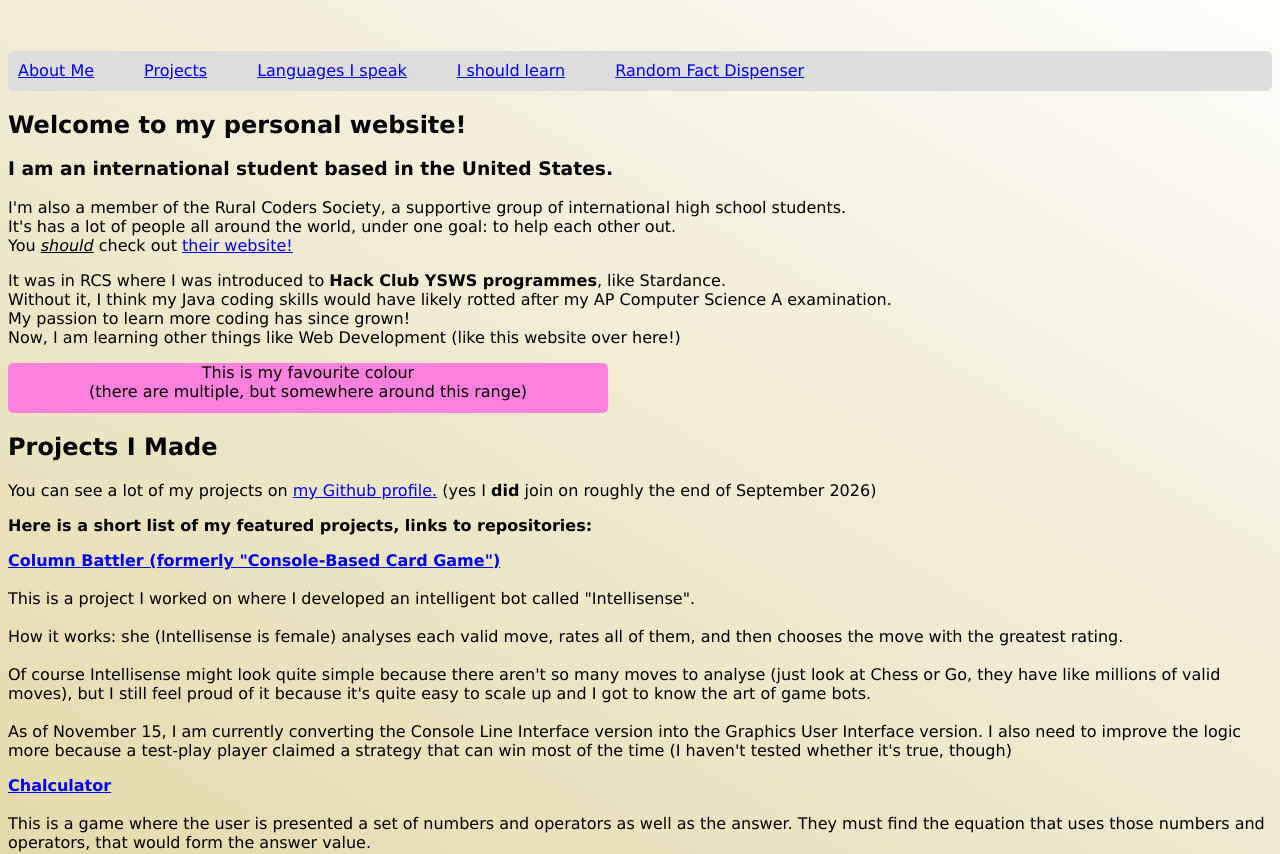
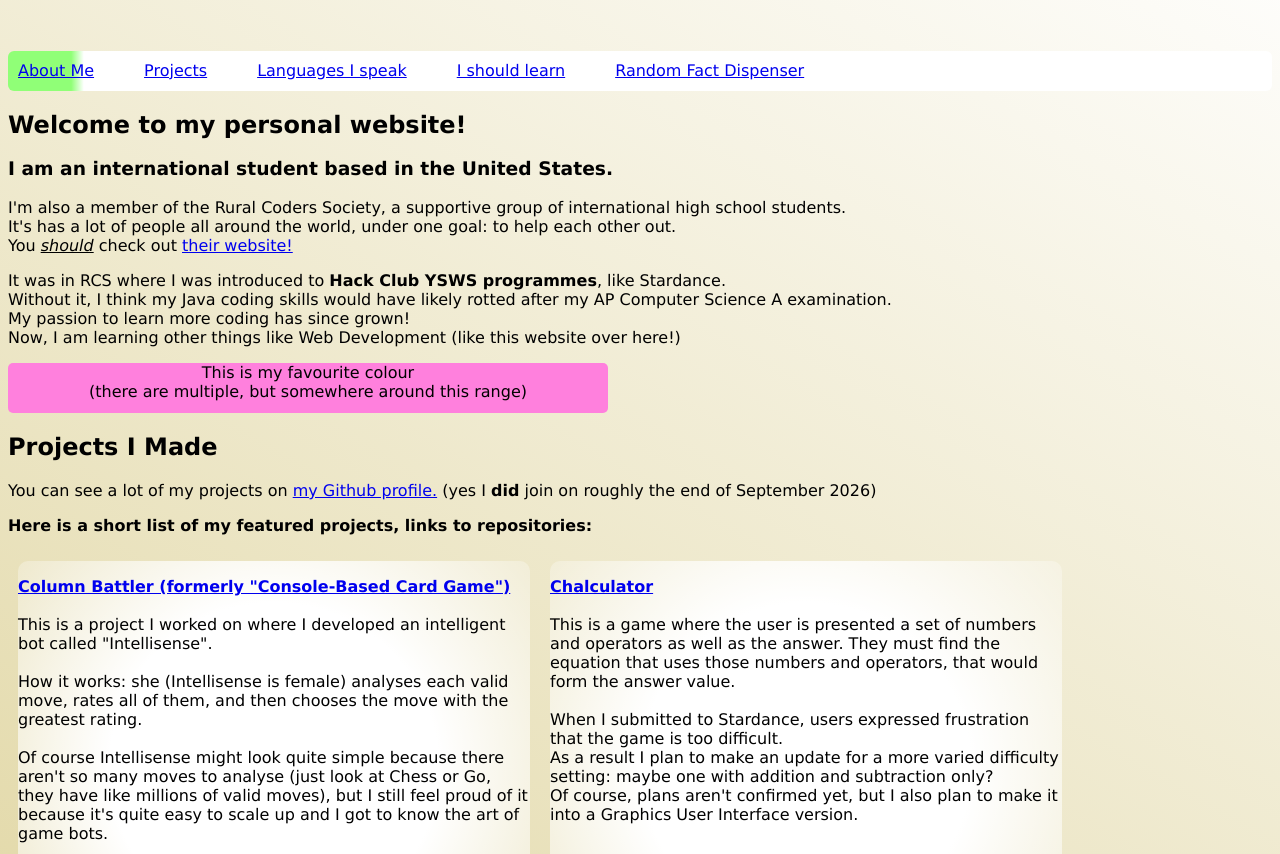
Before and after one commit to Yoon-Ha-Hwang/personal_website, a plain HTML site: page index.html in a window 1280 px wide. Shown: the part 104-958 px from the top of the page. Drawn offline with Linux system fonts and the light colour scheme.

Commit message:
CSS for project display

```diff
--- a/personalWebsite.css
+++ b/personalWebsite.css
@@ -41,11 +41,38 @@ body {
     display: inline-block;
     gap: 50px;
     padding: 10px;
-    background:#DDDDDD;
+    background-image: var(--zero);
     border-radius: 6px;
-    border-color: #BBBBBB;
     display: flex;
     flex-direction: row;
+
+    /* Colours for the header */
+    --green: #90FF77;
+    --zero: linear-gradient(90deg, var(--green) 5%, #FFFFFF 6%);
+    --one: linear-gradient(90deg, var(--green) 10%, #FFFFFF 11%);
+    --two: linear-gradient(90deg, #FFFFFF 4%, var(--green) 5%, var(--green) 15%, #FFFFFF 16%);
+    --three: linear-gradient(90deg, #FFFFFF 9%, var(--green) 10%, var(--green) 20%, #FFFFFF 21%);
+    --four: linear-gradient(90deg, #FFFFFF 14%, var(--green) 15%, var(--green) 25%, #FFFFFF 26%);
+    --five: linear-gradient(90deg, #FFFFFF 19%, var(--green) 20%, var(--green) 30%, #FFFFFF 31%);
+    --six: linear-gradient(90deg, #FFFFFF 24%, var(--green) 25%, var(--green) 35%, #FFFFFF 36%);
+    --seven: linear-gradient(90deg, #FFFFFF 29%, var(--green) 30%, var(--green) 40%, #FFFFFF 41%);
+    --eight: linear-gradient(90deg, #FFFFFF 34%, var(--green) 35%, var(--green) 45%, #FFFFFF 46%);
+    --nine: linear-gradient(90deg, #FFFFFF 39%, var(--green) 40%, var(--green) 50%, #FFFFFF 51%);
+    --ten: linear-gradient(90deg, #FFFFFF 44%, var(--green) 45%, var(--green) 55%, #FFFFFF 56%);
+    --eleven: linear-gradient(90deg, #FFFFFF 49%, var(--green) 50%, var(--green) 60%, #FFFFFF 61%);
+    --twelve: linear-gradient(90deg, #FFFFFF 54%, var(--green) 55%, var(--green) 65%, #FFFFFF 66%);
+    --thirteen: linear-gradient(90deg, #FFFFFF 59%, var(--green) 60%, var(--green) 70%, #FFFFFF 71%);
+    --fourteen: linear-gradient(90deg, #FFFFFF 64%, var(--green) 65%, var(--green) 75%, #FFFFFF 76%);;
+    --fifteen: linear-gradient(90deg, #FFFFFF 69%, var(--green) 70%, var(--green) 80%, #FFFFFF 81%);
+    --sixteen: linear-gradient(90deg, #FFFFFF 74%, var(--green) 75%, var(--green) 85%, #FFFFFF 86%);
+    --seventeen: linear-gradient(90deg, #FFFFFF 79%, var(--green) 80%, var(--green) 90%, #FFFFFF 91%);
+    --eightteen: linear-gradient(90deg, #FFFFFF 84%, var(--green) 85%, var(--green) 95%, #FFFFFF 96%);
+    --nineteen: linear-gradient(90deg, #FFFFFF 89%, var(--green) 90%);
+    --twenty: linear-gradient(90deg, #FFFFFF 94%, var(--green) 95%);
+    --twentyone: linear-gradient(90deg, #FFFFFF);
+    --twentytwo: linear-gradient(90deg, #FFFFFF);
+    --twentythree: linear-gradient(90deg, #FFFFFF);
+    --twentyfour: linear-gradient(90deg, #FFFFFF);
 }
 
 #hugeletters {
@@ -91,3 +118,20 @@ body {
     min-height: 30px;
     text-align: center;
 }
+
+.lineardisplay {
+    display: flex;
+    flex-direction: row;
+}
+
+.projectholder {
+    margin: 10px;
+    display: flex;
+    flex: 1;
+    max-width: 40vw;
+    min-width: 40vw;
+    flex-direction: column;
+    background: radial-gradient(circle, #FFFFFFFF 50%, #FFFFFF44 100%);
+    border-color: #FFFFFFFF;
+    border-radius: 10px;
+}
```
